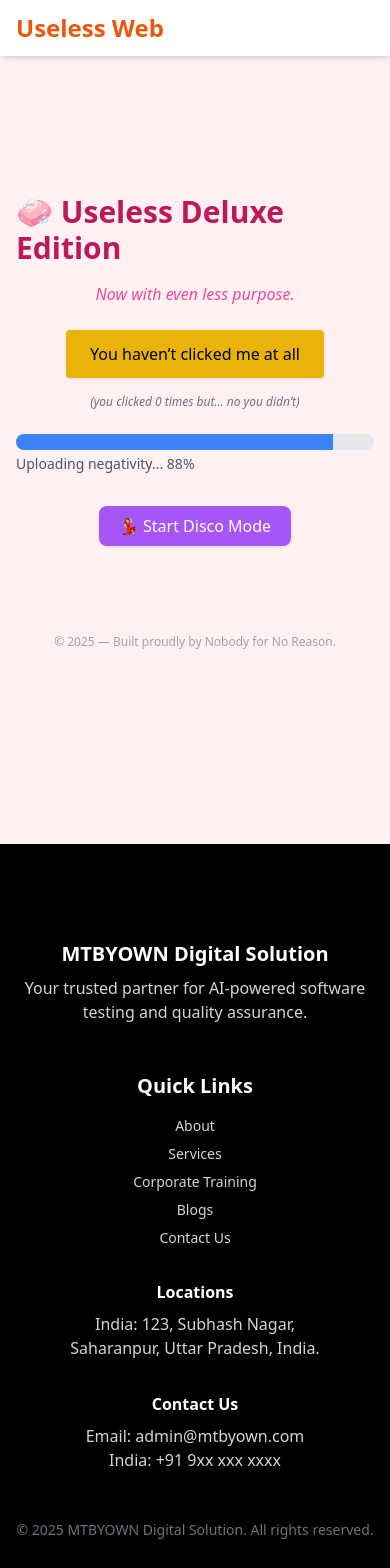
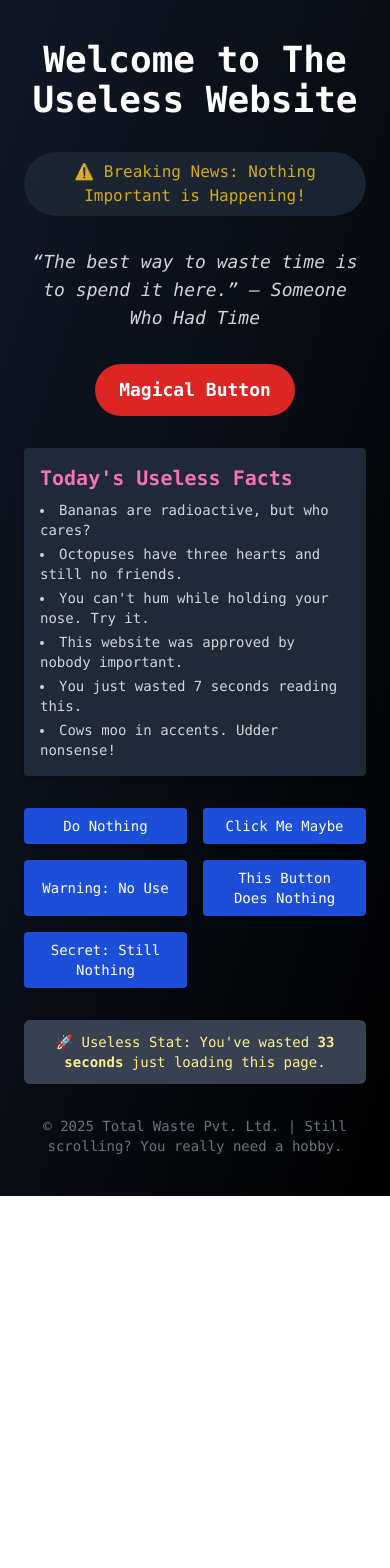
Before and after one commit to mtbyown/sipligar, a React (Vite) app: page / in a window 390 px wide. Shown: the top 1568 px of the page. After the commit the page ends 1196 px from the top, so only its background shows below. Built offline with nearby package versions, Linux system fonts and the light colour scheme.

Commit message:
added more pages

```diff
--- a/index.html
+++ b/index.html
@@ -34,7 +34,6 @@
   <body>
     <div id="root"></div>
     <script type="module" src="/src/main.jsx"></script>
-    <script async src="https://pagead2.googlesyndication.com/pagead/js/adsbygoogle.js?client=ca-pub-3801098261348850"
-     crossorigin="anonymous"></script>
+
   </body>
 </html>
--- a/src/components/Footer.jsx
+++ /dev/null
@@ -1,54 +0,0 @@
-import React from "react";
-import { Link } from "react-router-dom";
-
-const Footer = () => {
-  return (
-    <footer className="pt-24 bg-black text-gray-300 py-12">
-      {/* Brand Section */}
-      <div className="text-center mb-12 px-4">
-        <h2 className="text-xl font-bold text-white mb-2">MTBYOWN Digital Solution</h2>
-        <p className="max-w-xl mx-auto">Your trusted partner for AI-powered software testing and quality assurance.</p>
-      </div>
-
-      {/* Info Sections */}
-      <div className="container mx-auto px-4 grid grid-cols-1 lg:grid-cols-3 gap-8 text-center lg:text-left">
-        {/* Quick Links */}
-       {/* Quick Links */}
-<div className="text-center lg:text-left">
-  <h2 className="text-xl font-bold text-white mb-4">Quick Links</h2>
-  <div className="flex flex-col items-center lg:items-start gap-2 text-sm md:text-base">
-
-    <Link to="/about" className="hover:text-orange-500">About</Link>
-    <Link to="/services" className="hover:text-orange-500">Services</Link>
-    <Link to="/corporatetraining" className="hover:text-orange-500">Corporate Training</Link>
-
-    <Link to="/blogs" className="hover:text-orange-500">Blogs</Link>
-    <Link to="/contact" className="hover:text-orange-500">Contact Us</Link>
-  </div>
-</div>
-
-
-        {/* Locations */}
-        <div className="text-center lg:text-left">
-          <h3 className="font-semibold text-white mb-2">Locations</h3>
-          <p>India: 123, Subhash Nagar,</p>
-          <p>Saharanpur, Uttar Pradesh, India.</p>
-        </div>
-
-        {/* Contact */}
-        <div className="text-center lg:text-left">
-          <h3 className="font-semibold text-white mb-2">Contact Us</h3>
-          <p>Email: admin@mtbyown.com</p>
-          <p>India: +91 9xx xxx xxxx</p>
-        </div>
-      </div>
-
-      {/* Footer Bottom */}
-      <div className="text-center text-gray-500 mt-12 text-sm">
-        © 2025 MTBYOWN Digital Solution. All rights reserved.
-      </div>
-    </footer>
-  );
-};
-
-export default Footer;
--- a/src/components/Navbar.jsx
+++ b/src/components/Navbar.jsx
@@ -10,12 +10,13 @@ const Navbar = () => {
   };
 
   return (
-    <nav className="bg-white shadow-md fixed top-0 left-0 w-full z-50">
+    <nav className="bg-white shadow-md  top-0 left-0 w-full z-50">
       <div className="container mx-auto px-4 py-3 flex justify-between items-center">
         {/* Logo Section */}
         <div className="text-center leading-tight">
           <h1 className="text-2xl font-bold">
             <span className="text-orange-600 font-extrabold">Useless Web</span>
+
           </h1>
 
         </div>
--- a/src/main.jsx
+++ b/src/main.jsx
@@ -5,33 +5,31 @@ import "./index.css";
 
 // Layout components
 import Navbar from "./components/Navbar";
-import Footer from "./components/Footer";
 
 // Pages
-import Home from "./pages/Home";
-import About from "./pages/About";
-import Services from "./pages/Services";
-import CorporateTraining from "./pages/CorporateTraining";
-import Verticals from "./pages/Verticals";
-import Portfolio from "./pages/Portfolio";
-import Blogs from "./pages/Blogs";
-import Contact from "./pages/Contact";
+import UselessHome from "./pages/UselessHome";
+import BallBouncingGame from "./pages/BallBouncingGame";
+import TrickyUseless from "./pages/TrickyUseless";
+import Useless from "./pages/Useless";
+import UselessFinalBoss from "./pages/UselessFinalBoss";
+import SnakeGame from "./pages/SnakeGame";
+import FirstUseless from "./pages/FirstUseless";
 
 ReactDOM.createRoot(document.getElementById("root")).render(
   <BrowserRouter>
-    <Navbar />
+
     <Routes>
-      <Route path="/" element={<Home />} />
-      <Route path="/about" element={<About />} />
-      <Route path="/services" element={<Services />} />
-      <Route path="/corporatetraining" element={<CorporateTraining />} />
-      <Route path="/verticals" element={<Verticals />} />
-      <Route path="/portfolio" element={<Portfolio />} />
-      <Route path="/blogs" element={<Blogs />} />
-      <Route path="/contact" element={<Contact />} />
+      <Route path="/" element={<UselessHome />} />
+      <Route path="/BallBouncingGame" element={<BallBouncingGame />} />
+      <Route path="/FirstUseless" element={<FirstUseless />} />
+      <Route path="/SnakeGame" element={<SnakeGame />} />
+      <Route path="/TrickyUseless" element={<TrickyUseless />} />
+      <Route path="/Useless" element={<Useless />} />
+      <Route path="/UselessFinalBoss" element={<UselessFinalBoss />} />
+
       <Route path="*" element={<div className="text-center py-20 text-white">Page not found</div>} />
 
     </Routes>
-    <Footer />
+
   </BrowserRouter>
 );
--- a/src/pages/Contact.jsx
+++ b/src/pages/FirstUseless.jsx
@@ -1,6 +1,6 @@
 import React, { useState, useEffect } from "react";
 
-const Useless = () => {
+const FirstUseless = () => {
   const [clicks, setClicks] = useState(0);
   const [loading, setLoading] = useState(false);
   const [uselessFact, setUselessFact] = useState(null);
@@ -80,4 +80,4 @@ const Useless = () => {
   );
 };
 
-export default Useless;
+export default FirstUseless;
--- a/src/pages/Home.jsx
+++ /dev/null
@@ -1,103 +0,0 @@
-import React, { useState, useEffect } from "react";
-
-const getRandomColor = () =>
-  `hsl(${Math.floor(Math.random() * 360)}, 90%, 85%)`;
-
-const UselessDeluxe = () => {
-  const [gaslightClicks, setGaslightClicks] = useState(0);
-  const [reverseProgress, setReverseProgress] = useState(100);
-  const [disco, setDisco] = useState(false);
-  const [bgColor, setBgColor] = useState("bg-rose-50");
-  const [paranoia, setParanoia] = useState(false);
-
-  // Disco background
-  useEffect(() => {
-    let interval;
-    if (disco) {
-      interval = setInterval(() => {
-        const color = getRandomColor();
-        setBgColor(`bg-[${color}]`);
-        document.body.style.backgroundColor = color;
-      }, 300);
-    } else {
-      document.body.style.backgroundColor = "";
-    }
-    return () => clearInterval(interval);
-  }, [disco]);
-
-  // Reverse progress bar
-  useEffect(() => {
-    const interval = setInterval(() => {
-      setReverseProgress((p) => (p > 0 ? p - 0.2 : 100));
-    }, 100);
-    return () => clearInterval(interval);
-  }, []);
-
-  // Paranoia message
-  useEffect(() => {
-    const timer = setTimeout(() => {
-      setParanoia(Math.random() < 0.3); // ~30% chance
-    }, 5000);
-    return () => clearTimeout(timer);
-  }, [gaslightClicks]);
-
-  return (
-    <div
-      className={`relative flex flex-col items-center justify-center min-h-screen transition duration-300 ease-in-out px-4 ${
-        disco ? "" : "bg-rose-50"
-      }`}
-    >
-      <h1 className="text-3xl font-bold text-pink-700 mb-4">
-        🧼 Useless Deluxe Edition
-      </h1>
-      <p className="text-pink-500 italic mb-6">Now with even less purpose.</p>
-
-      {/* Gaslight Button */}
-      <button
-        onClick={() => setGaslightClicks((c) => c + 1)}
-        className="px-6 py-3 bg-yellow-500 text-black rounded shadow hover:bg-yellow-600 transition mb-4"
-      >
-        You haven’t clicked me at all
-      </button>
-      <p className="text-xs text-gray-500 italic mb-4">
-        (you clicked {gaslightClicks} times but... no you didn’t)
-      </p>
-
-      {/* Reverse Progress */}
-      <div className="w-full max-w-md mt-2 mb-8">
-        <div className="bg-gray-200 h-4 rounded-full overflow-hidden">
-          <div
-            className="bg-blue-500 h-full transition-all"
-            style={{ width: `${reverseProgress}%` }}
-          ></div>
-        </div>
-        <p className="text-sm text-gray-600 mt-1">
-          Uploading negativity... {Math.floor(reverseProgress)}%
-        </p>
-      </div>
-
-      {/* Disco Button */}
-      <button
-        onClick={() => setDisco((d) => !d)}
-        className={`px-5 py-2 rounded-lg text-white transition shadow mb-10 ${
-          disco ? "bg-purple-700" : "bg-purple-500 hover:bg-purple-600"
-        }`}
-      >
-        {disco ? "🛑 Stop Disco Mode" : "💃 Start Disco Mode"}
-      </button>
-
-      {/* Paranoid Message */}
-      {paranoia && (
-        <div className="absolute bottom-10 text-red-700 animate-pulse">
-          👁 You are being watched...
-        </div>
-      )}
-
-      <footer className="mt-12 text-xs text-gray-400 text-center">
-        © 2025 — Built proudly by Nobody for No Reason.
-      </footer>
-    </div>
-  );
-};
-
-export default UselessDeluxe;
--- /dev/null
+++ b/src/pages/UselessHome.jsx
@@ -0,0 +1,99 @@
+import React from "react";
+import { useNavigate } from "react-router-dom";
+
+const UselessHome = () => {
+  const navigate = useNavigate();
+
+  const randomPages = [
+    "/BallBouncingGame",
+    "/FirstUseless",
+    "/SnakeGame",
+    "/TrickyUseless",
+    "/Useless",
+    "/UselessFinalBoss",
+  ];
+
+  const triggerUseless = () => {
+    const random = Math.floor(Math.random() * randomPages.length);
+    navigate(randomPages[random]);
+  };
+
+  const uselessFacts = [
+    "Bananas are radioactive, but who cares?",
+    "Octopuses have three hearts and still no friends.",
+    "You can't hum while holding your nose. Try it.",
+    "This website was approved by nobody important.",
+    "You just wasted 7 seconds reading this.",
+    "Cows moo in accents. Udder nonsense!",
+  ];
+
+  const uselessButtons = [
+    "Do Nothing",
+    "Click Me Maybe",
+    "Warning: No Use",
+    "This Button Does Nothing",
+    "Secret: Still Nothing",
+  ];
+
+  const handleUselessClick = () => {
+    alert("Congratulations! You've achieved absolutely nothing!");
+  };
+
+  return (
+    <div className="min-h-screen bg-gradient-to-br from-gray-900 to-black text-white px-6 py-10 font-mono flex flex-col items-center text-center space-y-8">
+      <header className="text-4xl sm:text-5xl font-bold">
+        Welcome to The Useless Website
+      </header>
+
+      <div className="text-yellow-400 animate-pulse bg-gray-800 px-4 py-2 rounded-full shadow">
+        ⚠️ Breaking News: Nothing Important is Happening!
+      </div>
+
+      <main className="space-y-8 max-w-xl">
+        <p className="text-lg italic text-gray-300">
+          “The best way to waste time is to spend it here.” – Someone Who Had Time
+        </p>
+
+        <button
+          onClick={triggerUseless}
+          className="px-6 py-3 bg-red-600 hover:bg-red-700 text-white rounded-full text-lg font-semibold transition duration-300"
+        >
+          Magical Button
+        </button>
+
+        <div className="bg-gray-800 p-4 rounded shadow-md text-left">
+          <h2 className="text-xl font-bold text-pink-400 mb-2">Today's Useless Facts</h2>
+          <ul className="list-disc list-inside space-y-1">
+            {uselessFacts.map((fact, index) => (
+              <li key={index} className="text-sm text-gray-300">
+                {fact}
+              </li>
+            ))}
+          </ul>
+        </div>
+
+        <div className="grid grid-cols-2 gap-4">
+          {uselessButtons.map((label, idx) => (
+            <button
+              key={idx}
+              onClick={handleUselessClick}
+              className="bg-blue-700 hover:bg-blue-800 text-white px-4 py-2 rounded shadow transition duration-300 text-sm"
+            >
+              {label}
+            </button>
+          ))}
+        </div>
+
+        <div className="bg-gray-700 p-3 rounded-md text-sm text-yellow-200">
+          🚀 Useless Stat: You've wasted <strong>{Math.floor(Math.random() * 60)} seconds</strong> just loading this page.
+        </div>
+      </main>
+
+      <footer className="mt-12 text-sm text-gray-500">
+        © 2025 Total Waste Pvt. Ltd. | Still scrolling? You really need a hobby.
+      </footer>
+    </div>
+  );
+};
+
+export default UselessHome;
```
Also changed, not shown: src/pages/BallBouncingGame.jsx (renamed from src/pages/About.jsx), src/pages/SnakeGame.jsx (renamed from src/pages/Blogs.jsx), src/pages/TrickyUseless.jsx (renamed from src/pages/Services.jsx), src/pages/Useless.jsx (renamed from src/pages/CorporateTraining.jsx), src/pages/UselessFinalBoss.jsx (renamed from src/pages/Portfolio.jsx).
